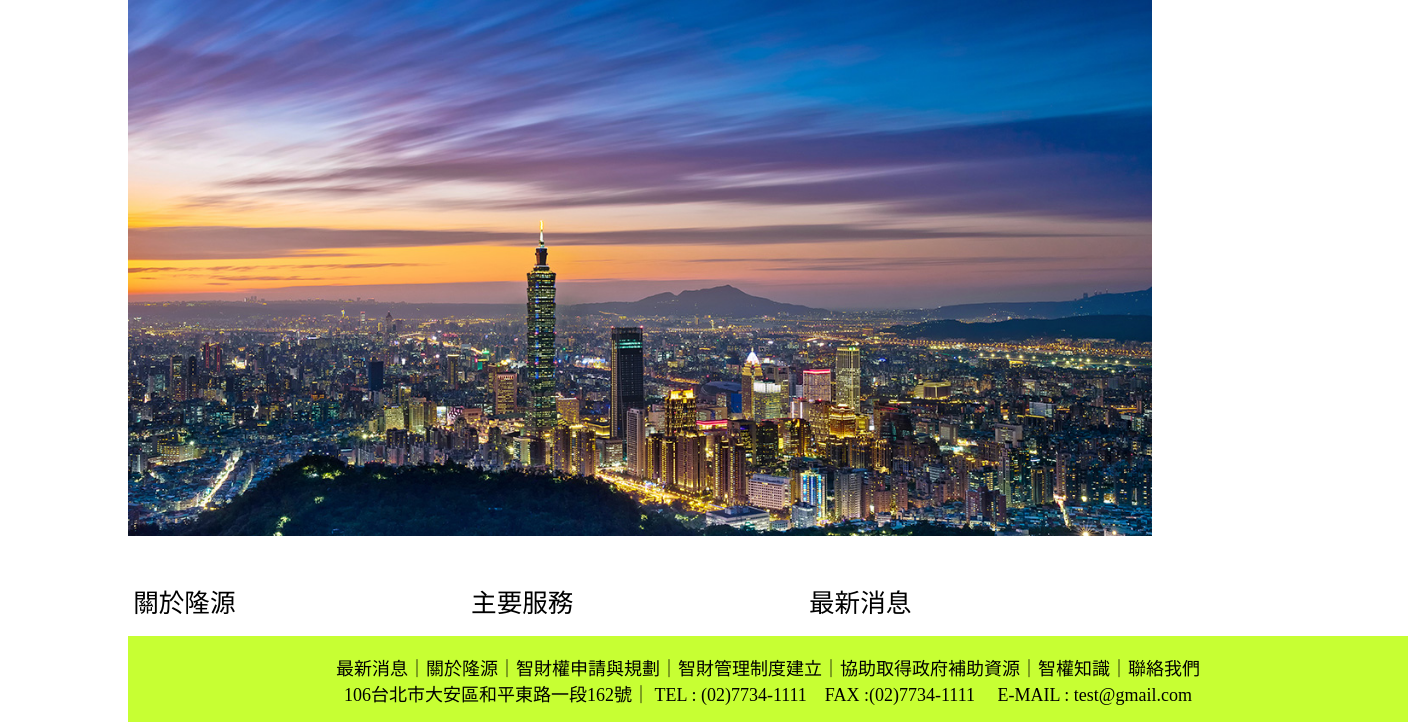
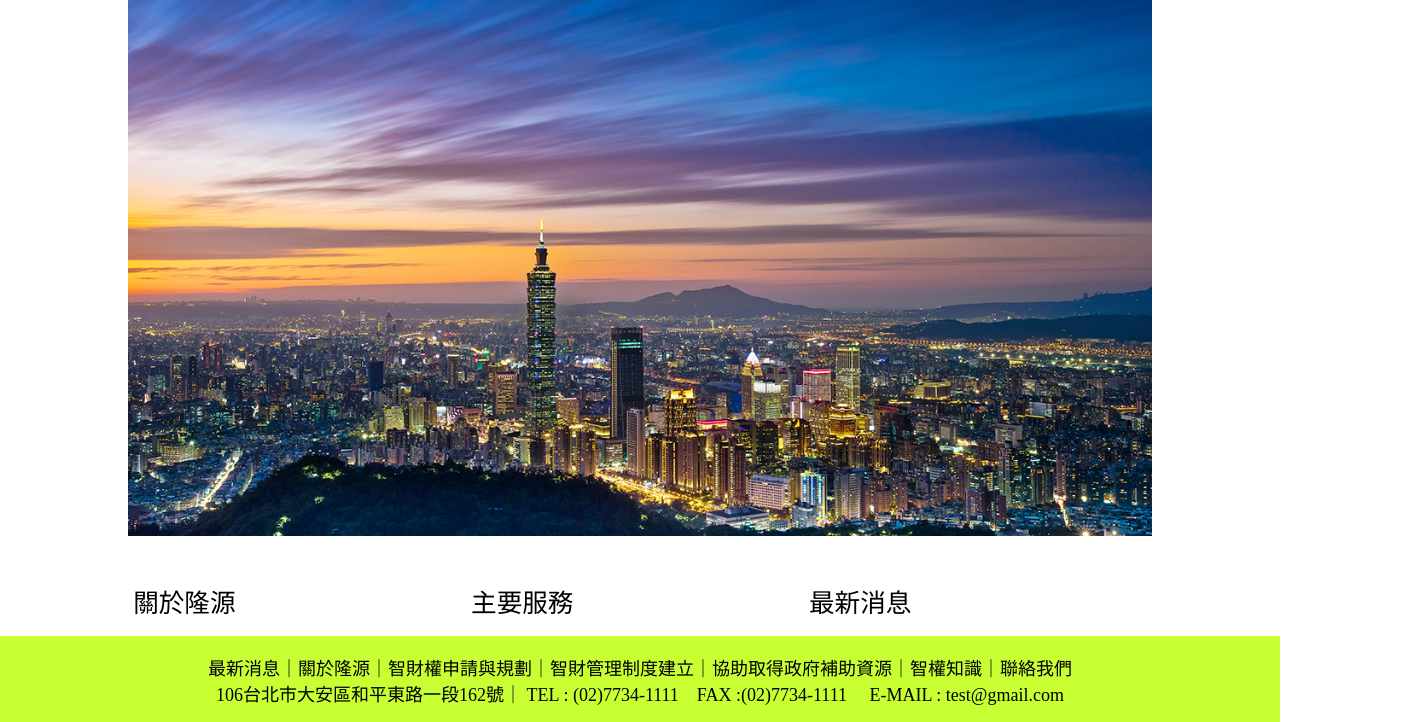
Before and after one commit to jeff3071/lonyuan, a plain HTML site: page index.html in a window 1280 px wide. Shown: the part 76-798 px from the top of the page, 1408 px wide, since content can reach past the window. Drawn offline with nearby package versions, Linux system fonts and the light colour scheme.

Commit message:
fixed footer.

```diff
--- a/index.html
+++ b/index.html
@@ -80,12 +80,13 @@
                 <div class="sec-item">
                     <p class="sec-title"></p>
                 </div>
+                <br><br><br><br><br><br>
 
             </div>
 
-            <div id="footer"></div>
+
         </div>
-
+        <div id="footer"></div>
     </div>
     <script>
     $("#header").load("header.html");
--- a/main.css
+++ b/main.css
@@ -38,14 +38,15 @@
     padding-left: 0.625rem;
 }
 #id_footer {
+    left: 0;
+    bottom: 0;
+    width: 100%;
     background-color: #C7FF33;
     text-align: center;
     min-height: 60px;
     box-sizing: border-box;
-    position: absolute;
-    bottom: 0px;
+    position: fixed;
     /* 展開footer寬度 */
-    width: 100%;
     font-size: 18px;
 }
 #footer1{
```
